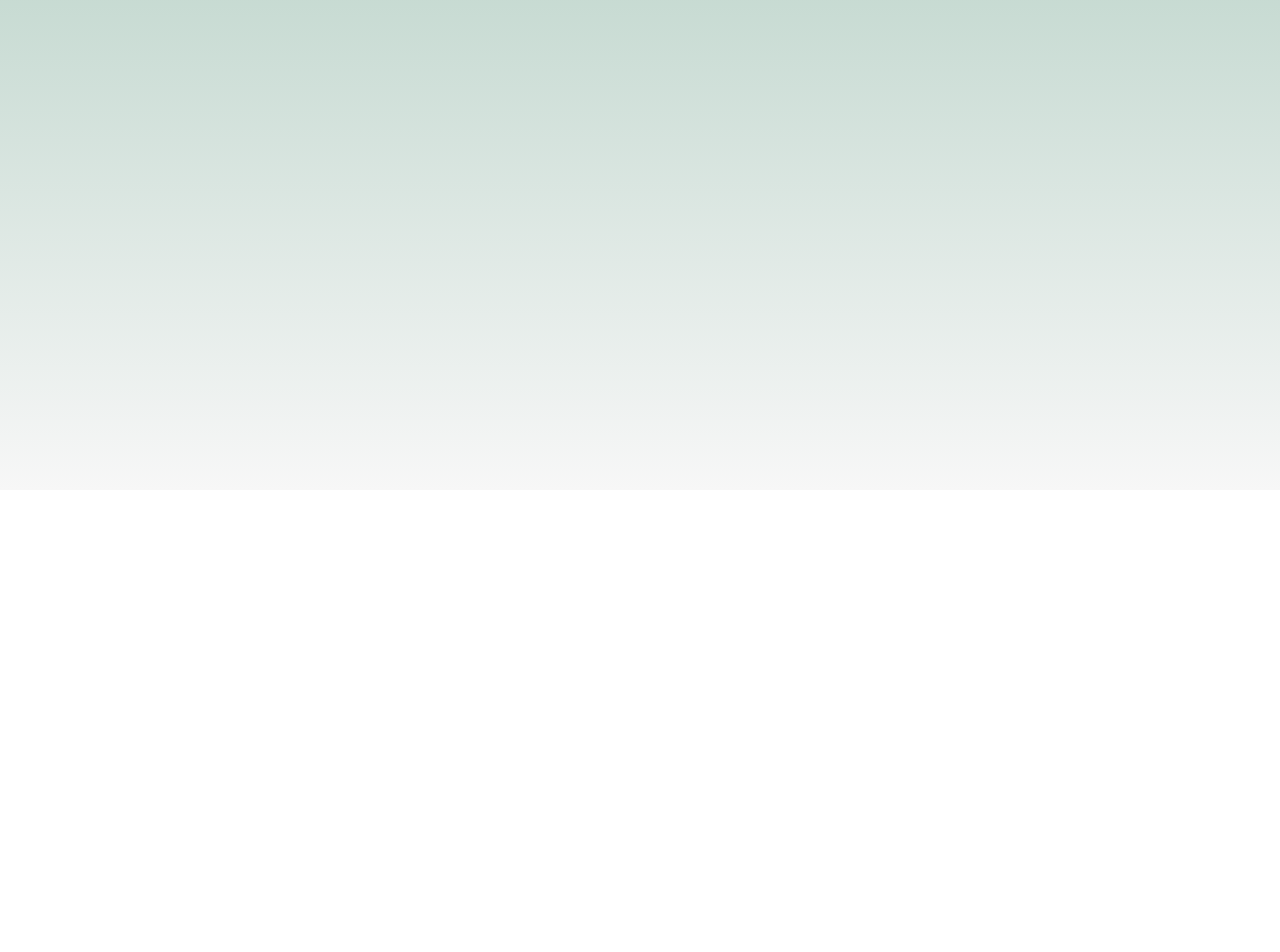
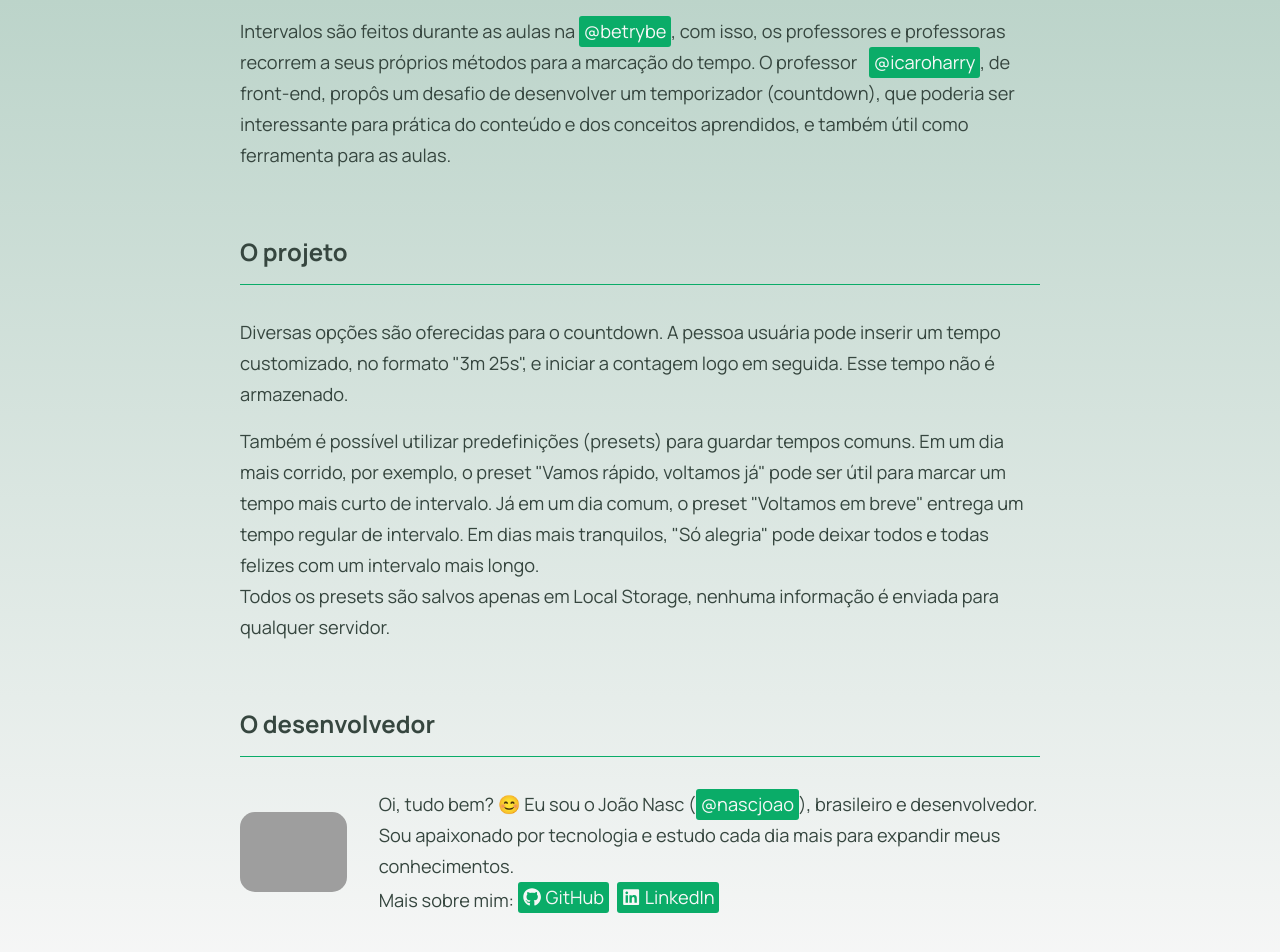
Before and after one commit to nascjoao/trybe-countdown, a React (Create React App) app: page /about in a window 1280 px wide. Shown: the part 310-1262 px from the top of the page. Before the commit the page ends 800 px from the top, so only its background shows below. Built offline with nearby package versions, Linux system fonts and the light colour scheme; grey boxes are pictures that could not be loaded.

Commit message:
feat: about page

```diff
--- a/src/components/About/index.jsx
+++ b/src/components/About/index.jsx
@@ -1,9 +1,68 @@
 import React from 'react';
+import { Link } from 'react-router-dom';
+import { FaGithub, FaLinkedin } from 'react-icons/fa';
+
+import './styles.scss';
 
 function About() {
   return (
     <div>
-      Voltar
+      <header>
+        <Link to='/'>Voltar para a Home</Link>
+      </header>
+      <main id="about">
+        <h1>Sobre</h1>
+        <h2>A proposta</h2>
+        <p>
+          Intervalos são feitos durante as aulas na <a href="https://github.com/betrybe" target="_blank" rel="noreferrer">
+          @betrybe</a>, com isso, os
+          professores e professoras recorrem a seus próprios métodos para a marcação do
+          tempo. O professor <a href="https://github.com/icaroharry" target="_blank" rel="noreferrer">
+          @icaroharry</a>, de front-end, propôs um desafio de
+          desenvolver um temporizador (countdown), que poderia ser interessante
+          para prática do conteúdo e dos conceitos aprendidos, e também útil como
+          ferramenta para as aulas.
+        </p>
+        <h2>O projeto</h2>
+        <p>
+          Diversas opções são oferecidas para o countdown. A pessoa usuária pode inserir
+          um tempo customizado, no formato &quot;3m 25s&quot;, e iniciar a contagem logo em
+          seguida. Esse tempo não é armazenado.
+        </p>
+        <p>
+          Também é possível utilizar predefinições (presets) para guardar tempos comuns.
+          Em um dia mais corrido, por exemplo, o preset &quot;Vamos rápido, voltamos já&quot;
+          pode ser útil para marcar um tempo mais curto de intervalo. Já em um dia comum, o
+          preset &quot;Voltamos em breve&quot; entrega um tempo regular de intervalo. Em dias
+          mais tranquilos, &quot;Só alegria&quot; pode deixar todos e todas felizes com um
+          intervalo mais longo.<br />
+          Todos os presets são salvos apenas em Local Storage, nenhuma informação é enviada
+          para qualquer servidor.
+        </p>
+        <h2>O desenvolvedor</h2>
+        <p className="aboutTheCreator">
+          <img src="https://github.com/nascjoao.png" alt="João sorrindo" id="imgAboutCreator" />
+          <span>
+            Oi, tudo bem? 😊️
+            Eu sou o João Nasc (
+            <a href="https://github.com/nascjoao" target="_blank" rel="noreferrer">
+              @nascjoao
+            </a>
+            ), brasileiro e desenvolvedor.<br />
+            Sou apaixonado por tecnologia e estudo cada dia mais para expandir meus
+            conhecimentos.<br />
+            Mais sobre mim:&nbsp;
+            <a href="https://github.com/nascjoao" target="_blank" rel="noreferrer">
+              <FaGithub />
+              GitHub
+            </a>
+            <a href="https://linkedin.com/in/nascjoao" target="_blank" rel="noreferrer">
+              <FaLinkedin />
+              LinkedIn
+            </a>
+          </span>
+        </p>
+      </main>
     </div>
   );
 }
--- /dev/null
+++ b/src/components/About/styles.scss
@@ -0,0 +1,20 @@
+#about {
+  h2, p {
+    margin-left: auto;
+    margin-right: auto;
+    max-width: 800px;
+  }
+
+  p.aboutTheCreator {
+    align-items: center;
+    display: grid;
+    gap: 2rem;
+    grid-template-columns: auto 1fr;
+    #imgAboutCreator {
+      border-radius: 15px;
+      display: block;
+      margin: 0;
+      height: 5rem;
+    }
+  }
+}
--- a/src/components/Preferences/index.jsx
+++ b/src/components/Preferences/index.jsx
@@ -21,16 +21,16 @@ class Preferences extends React.Component {
         </header>
         <main>
           <h1>Preferências</h1>
-          <h3>Padrões de tempo</h3>
+          <h2>Padrões de tempo</h2>
           <div id="presets">
             <TimePreset label="Vamos rápido, já voltamos" />
             <TimePreset label="Voltamos em breve" />
             <TimePreset label="Só alegria" />
           </div>
-          <h3>
+          <h2>
             <MdInfoOutline />
             Aleatório
-          </h3>
+          </h2>
           <p>
             A opção de countdown aleatório cria um intervalo entre o seu mais curto
             e mais longo padrão, ou seja, seus padrões de &quot;Vamos rápido, já voltamos&quot; e
--- a/src/components/Preferences/styles.scss
+++ b/src/components/Preferences/styles.scss
@@ -11,25 +11,8 @@ header {
   }
 }
 
-main {
-  padding: 4rem;
-
-  h3 {
-    align-items: center;
-    border-bottom: 1px solid var(--green);
-    display: flex;
-    margin-bottom: 2rem;
-    margin-top: 4rem;
-    padding-bottom: 1rem;
-
-    svg {
-      margin-right: .9375rem;
-    }
-  }
-
-  #presets {
-    display: grid;
-    gap: 4.5rem;
-    grid-template-columns: repeat(auto-fit, minmax(16.25rem, 1fr));
-  }
+#presets {
+  display: grid;
+  gap: 4.5rem;
+  grid-template-columns: repeat(auto-fit, minmax(16.25rem, 1fr));
 }
--- a/src/index.scss
+++ b/src/index.scss
@@ -79,3 +79,58 @@ button {
     margin: 0;
   }
 }
+
+label, p {
+  font-size: 1.14rem;
+}
+
+p {
+  line-height: 1.7;
+
+  & + p {
+    margin-top: 1rem;
+  }
+
+  a {
+    align-items: center;
+    background: var(--green);
+    border-radius: 3px;
+    color: var(--background-secondary);
+    display: inline-flex;
+    padding: 0 .3rem;
+
+    & + a {
+      margin-left: .5rem;
+    }
+
+    svg {
+      margin-right: .3rem;
+    }
+  }
+}
+
+header {
+  background: var(--background-secondary);
+  padding: 1.5625rem;
+
+  a {
+    color: var(--text);
+  }
+}
+
+main {
+  padding: 4rem;
+
+  h2 {
+    align-items: center;
+    border-bottom: 1px solid var(--green);
+    display: flex;
+    margin-bottom: 2rem;
+    margin-top: 4rem;
+    padding-bottom: 1rem;
+
+    svg {
+      margin-right: .9375rem;
+    }
+  }
+}
```
